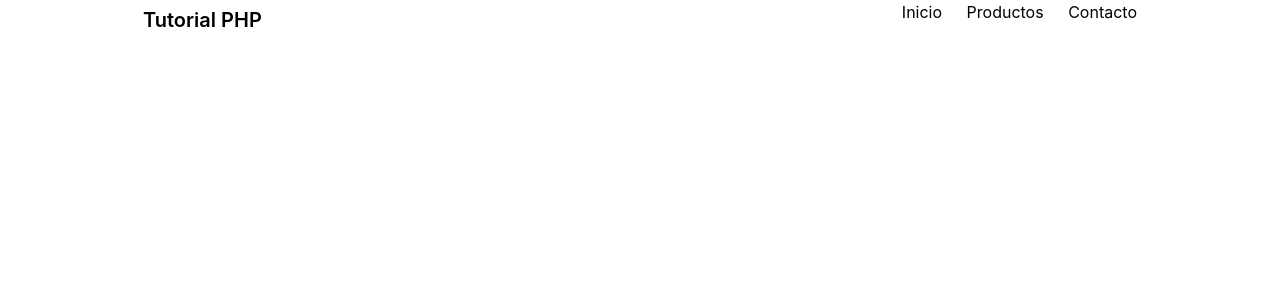
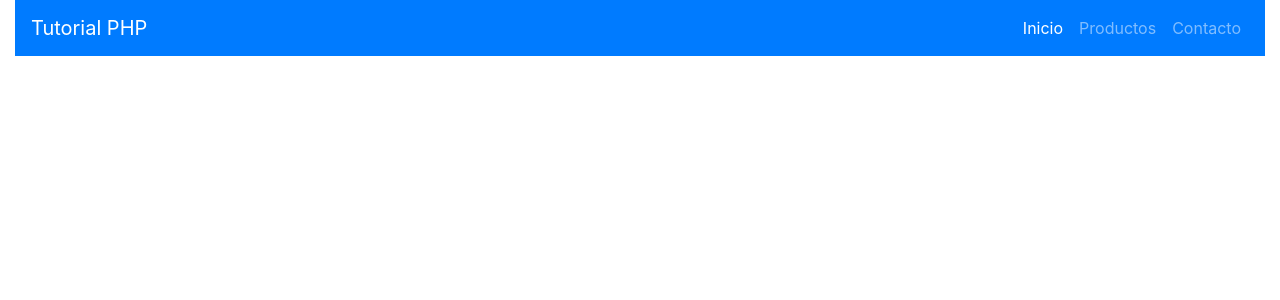
Before and after one commit to pedro-donoso/tutorial-php, a PHP site: page /views/app.html in a window 1280 px wide. Shown: the top 300 px of the page. Run offline with PHP 8.4, Linux system fonts and the light colour scheme.

Commit message:
creo navbar

```diff
--- a/index.php
+++ b/index.php
@@ -1,10 +1,9 @@
 <?php
 
+require_once("app.class.php");
 require_once("template.class.php");
 
-$uri = $_SERVER["REQUEST_URI"];
-$uriParts = explode("/", $uri);
-array_shift($uriParts);
+new App();
 
 $child = new Template("views/index.html", [
     "nombre" => "Nick"
--- a/styles/main.css
+++ /dev/null
@@ -1,34 +0,0 @@
-a {
-    text-decoration: none;
-    color: black;
-}
-
-.container{
-    width: 1024px;
-}
-
-header {
-    position: fixed;
-    width: 100%;
-}
-
-header nav {
-    display: flex;
-    align-items: center;
-    justify-content: space-between;
-}
-
-header nav .logo {
-    font-size: 20px;
-    font-weight: 600;
-}
-
-header nav ul li {
-    display: inline-block;
-    list-style: none;
-    margin-left: 20px;
-}
-
-header nav ul li a {
-    display: block;
-}
--- a/views/app.html
+++ b/views/app.html
@@ -1,35 +1,72 @@
 <!DOCTYPE html>
 <html lang="en">
   <head>
-    <meta charset="UTF-8">
-    <meta name="viewport" content="width=device-width, initial-scale=1.0">
+    <meta charset="UTF-8" />
+    <meta name="viewport" content="width=device-width, initial-scale=1.0" />
 
     <!-- Bootstrap CSS -->
-    <link rel="stylesheet" href="https://cdn.jsdelivr.net/npm/bootstrap@4.3.1/dist/css/bootstrap.min.css" integrity="sha384-ggOyR0iXCbMQv3Xipma34MD+dH/1fQ784/j6cY/iJTQUOhcWr7x9JvoRxT2MZw1T" crossorigin="anonymous">
+    <link
+      rel="stylesheet"
+      href="https://cdn.jsdelivr.net/npm/bootstrap@4.3.1/dist/css/bootstrap.min.css"
+      integrity="sha384-ggOyR0iXCbMQv3Xipma34MD+dH/1fQ784/j6cY/iJTQUOhcWr7x9JvoRxT2MZw1T"
+      crossorigin="anonymous"
+    />
     <title><?= $title ?></title>
 
-    <link rel="stylesheet" href="../styles/main.css">
   </head>
   <body>
     <header>
-        <div class="container">
-            <nav>
-                <a href="/" class="logo">Tutorial PHP</a>
-                <ul>
-                    <li><a href="/">Inicio</a></li>
-                    <li><a href="/productos">Productos</a></li>
-                    <li><a href="/contacto">Contacto</a></li>
+      <div class="container-fluid">
+        <nav class="navbar navbar-expand-lg navbar-dark bg-primary">
+          <a class="navbar-brand" href="/">Tutorial PHP</a>
+          <button
+            class="navbar-toggler"
+            type="button"
+            data-toggle="collapse"
+            data-target="#navbarSupportedContent"
+            aria-controls="navbarSupportedContent"
+            aria-expanded="false"
+            aria-label="Toggle navigation"
+          >
+            <span class="navbar-toggler-icon"></span>
+          </button>
+
+          <div class="collapse navbar-collapse" id="navbarSupportedContent">
+            <ul class="navbar-nav ml-auto">
+              <li class="nav-item active">
+                <a class="nav-link" href="/"
+                  >Inicio <span class="sr-only">(current)</span></a
+                >
+              </li>
+              <li class="nav-item">
+                <a class="nav-link" href="/productos">Productos</a>
+              </li>
+              <li class="nav-item">
+                <a class="nav-link" href="/contacto">Contacto</a>
+              </li>
             </ul>
+          </div>
         </nav>
       </div>
     </header>
 
-
     <?= $child ?>
 
     <!-- Bootstrap JS -->
-    <script src="https://code.jquery.com/jquery-3.3.1.slim.min.js" integrity="sha384-q8i/X+965DzO0rT7abK41JStQIAqVgRVzpbzo5smXKp4YfRvH+8abtTE1Pi6jizo" crossorigin="anonymous"></script>
-    <script src="https://cdn.jsdelivr.net/npm/popper.js@1.14.7/dist/umd/popper.min.js" integrity="sha384-UO2eT0CpHqdSJQ6hJty5KVphtPhzWj9WO1clHTMGa3JDZwrnQq4sF86dIHNDz0W1" crossorigin="anonymous"></script>
-    <script src="https://cdn.jsdelivr.net/npm/bootstrap@4.3.1/dist/js/bootstrap.min.js" integrity="sha384-JjSmVgyd0p3pXB1rRibZUAYoIIy6OrQ6VrjIEaFf/nJGzIxFDsf4x0xIM+B07jRM" crossorigin="anonymous"></script>
+    <script
+      src="https://code.jquery.com/jquery-3.3.1.slim.min.js"
+      integrity="sha384-q8i/X+965DzO0rT7abK41JStQIAqVgRVzpbzo5smXKp4YfRvH+8abtTE1Pi6jizo"
+      crossorigin="anonymous"
+    ></script>
+    <script
+      src="https://cdn.jsdelivr.net/npm/popper.js@1.14.7/dist/umd/popper.min.js"
+      integrity="sha384-UO2eT0CpHqdSJQ6hJty5KVphtPhzWj9WO1clHTMGa3JDZwrnQq4sF86dIHNDz0W1"
+      crossorigin="anonymous"
+    ></script>
+    <script
+      src="https://cdn.jsdelivr.net/npm/bootstrap@4.3.1/dist/js/bootstrap.min.js"
+      integrity="sha384-JjSmVgyd0p3pXB1rRibZUAYoIIy6OrQ6VrjIEaFf/nJGzIxFDsf4x0xIM+B07jRM"
+      crossorigin="anonymous"
+    ></script>
   </body>
 </html>
--- /dev/null
+++ b/views/index.html
@@ -0,0 +1,5 @@
+<main>
+    <div class="container-fluid">
+        <h1>Esto es index</h1>
+    </div>
+</main>
```
Also changed, not shown: app.class.php (added, +12 -0 lines). Lines whose indentation alone changed are shown as unchanged.
